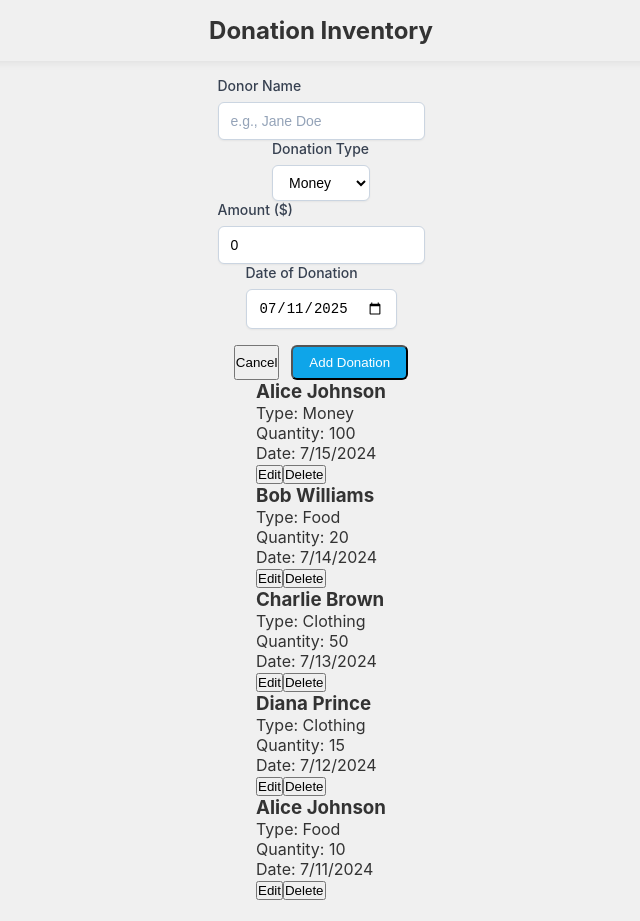
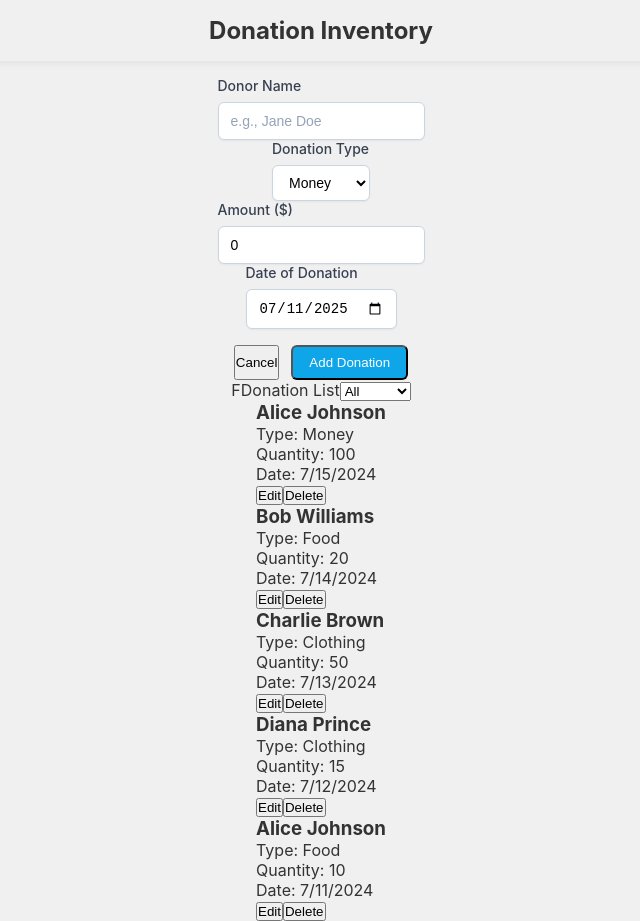
Before and after one commit to ganeshreddychimmula/animal-shelter-donation-inventory, a React (Vite) app: page / in a window 1280 px wide. Shown: the whole page, without its empty margins (319-959 px from the left). Before the commit the page ends 900 px from the top, so only its background shows below. Built offline with nearby package versions, Linux system fonts and the light colour scheme.

Commit message:
Implement Filter

```diff
--- a/src/App.jsx
+++ b/src/App.jsx
@@ -13,8 +13,11 @@ const initialDonations = [
 
 
 function App() {
+  const donationTypes = ["Money", "Food", "Clothing"];
   const [donationsList, setDonationsList] = useState(initialDonations);
   const [editingDonation, setEditingDonation] = useState(null);
+  const [filter, setFilter] = useState("");
+
 
   // Function to handle editing a donation
   // This sets the donation to be edited in the form, allowing the user to modify it
@@ -63,8 +66,27 @@ function App() {
         } // Pass null to close the form without saving
         initialData={editingDonation || null} // Pass null for a new donation, or an object to edit
       />
+      <section classname="filter-section">
+        <label htmlFor="filter">FDonation List
+        <select
+          id="filter"
+          value={filter}
+          onChange={(e) => setFilter(e.target.value)}
+          className="filter-select"
+        >
+          <option value="">All</option>
+          {
+            donationTypes.map((type) => (
+              <option key={type} value={type}>
+                {type}
+              </option>
+            ))
+          }
+        </select>
+        </label>
+      </section>
       <div className="donation-list">
-        {donationsList.map((donation) => (
+        {donationsList.filter((donation) => (filter ? donation.type === filter : true)  ).map((donation) => (
           <div key={donation.id} className="donation-item">
             <h3>{donation.donorName}</h3>
             <p>Type: {donation.type}</p>
```
